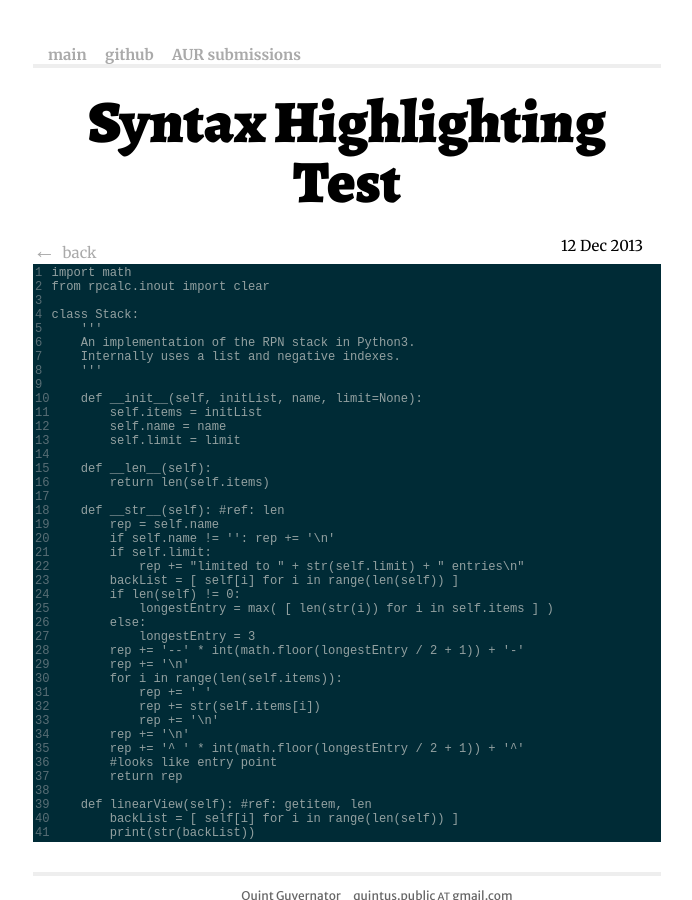
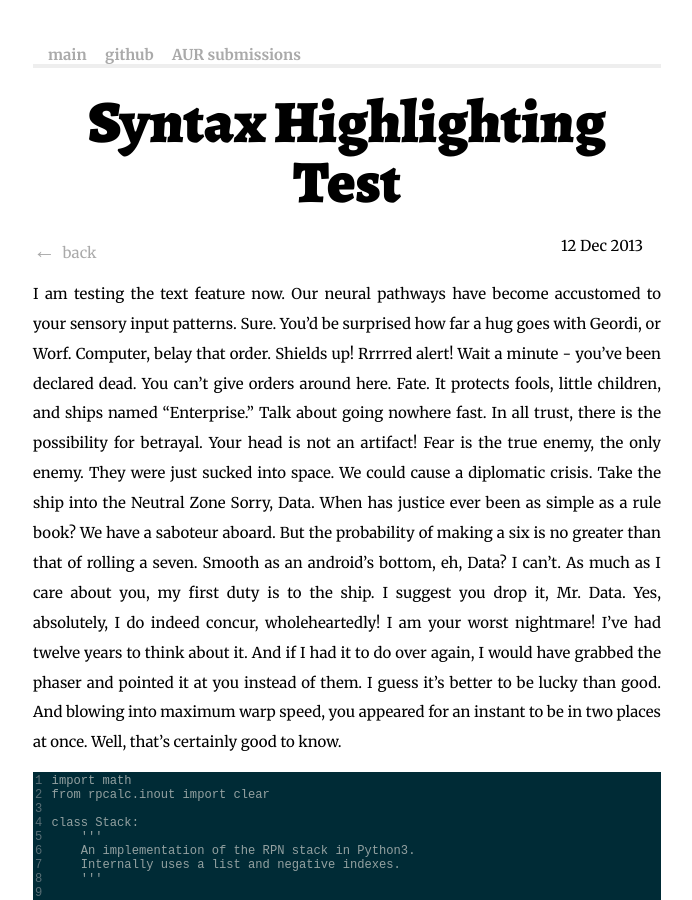
Before and after one commit to hawkw/qguv.github.io, a Jekyll site: the page built from _posts/2013-12-12-command-line-test.md, in a window 1280 px wide and 900 px high. Shown: the whole window, without its empty margins (293-985 px from the left). Built offline with Jekyll 4.4.1, drawn with Linux system fonts in a browser that asks for light colours; some web fonts are replaced; Markdown is read by kramdown in place of the engine named in the settings; some of the changed text lies outside the part shown.

Commit message:
added text to test post for testing

```diff
--- a/_posts/2013-12-12-command-line-test.md
+++ b/_posts/2013-12-12-command-line-test.md
@@ -2,8 +2,18 @@
 layout: post
 title: "Syntax Highlighting Test"
 date:   2013-12-12 16:15:00
-categories: test code programming
+author: Quint
+authorlink: http://lmgtfy.com/
+vim: si:et:ts=2:sw=2
+category: test
+tags:
+- test
+- code
+- programming
 ---
+
+I am testing the text feature now.
+Our neural pathways have become accustomed to your sensory input patterns. Sure. You'd be surprised how far a hug goes with Geordi, or Worf. Computer, belay that order. Shields up! Rrrrred alert! Wait a minute - you've been declared dead. You can't give orders around here. Fate. It protects fools, little children, and ships named "Enterprise." Talk about going nowhere fast. In all trust, there is the possibility for betrayal. Your head is not an artifact! Fear is the true enemy, the only enemy. They were just sucked into space. We could cause a diplomatic crisis. Take the ship into the Neutral Zone Sorry, Data. When has justice ever been as simple as a rule book? We have a saboteur aboard. But the probability of making a six is no greater than that of rolling a seven. Smooth as an android's bottom, eh, Data? I can't. As much as I care about you, my first duty is to the ship. I suggest you drop it, Mr. Data. Yes, absolutely, I do indeed concur, wholeheartedly! I am your worst nightmare! I've had twelve years to think about it. And if I had it to do over again, I would have grabbed the phaser and pointed it at you instead of them. I guess it's better to be lucky than good. And blowing into maximum warp speed, you appeared for an instant to be in two places at once. Well, that's certainly good to know.
 
 {% highlight python3 linenos %}
 
@@ -50,3 +60,6 @@ class Stack:
         print(str(backList))
 
 {% endhighlight %}
+
+I am testing the text feature now.
+Our neural pathways have become accustomed to your sensory input patterns. Sure. You'd be surprised how far a hug goes with Geordi, or Worf. Computer, belay that order. Shields up! Rrrrred alert! Wait a minute - you've been declared dead. You can't give orders around here. Fate. It protects fools, little children, and ships named "Enterprise." Talk about going nowhere fast. In all trust, there is the possibility for betrayal. Your head is not an artifact! Fear is the true enemy, the only enemy. They were just sucked into space. We could cause a diplomatic crisis. Take the ship into the Neutral Zone Sorry, Data. When has justice ever been as simple as a rule book? We have a saboteur aboard. But the probability of making a six is no greater than that of rolling a seven. Smooth as an android's bottom, eh, Data? I can't. As much as I care about you, my first duty is to the ship. I suggest you drop it, Mr. Data. Yes, absolutely, I do indeed concur, wholeheartedly! I am your worst nightmare! I've had twelve years to think about it. And if I had it to do over again, I would have grabbed the phaser and pointed it at you instead of them. I guess it's better to be lucky than good. And blowing into maximum warp speed, you appeared for an instant to be in two places at once. Well, that's certainly good to know.
```
